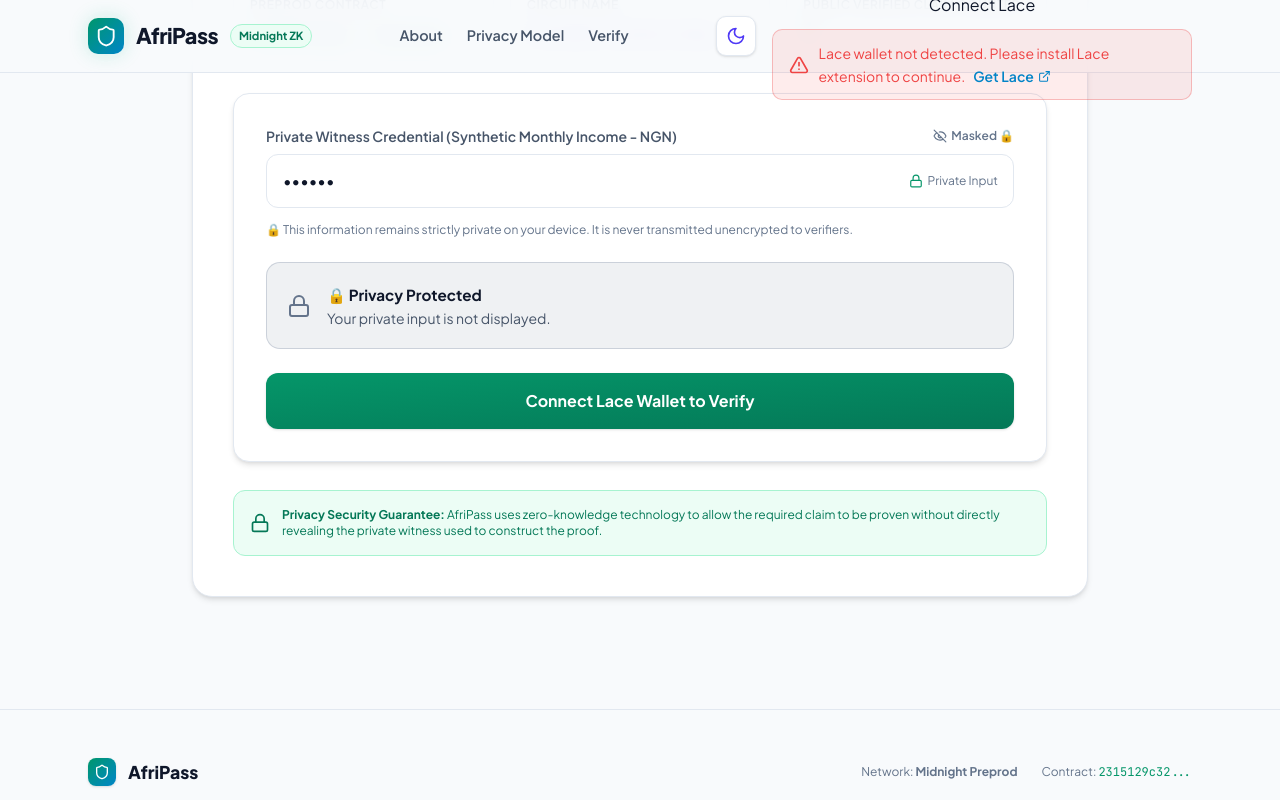
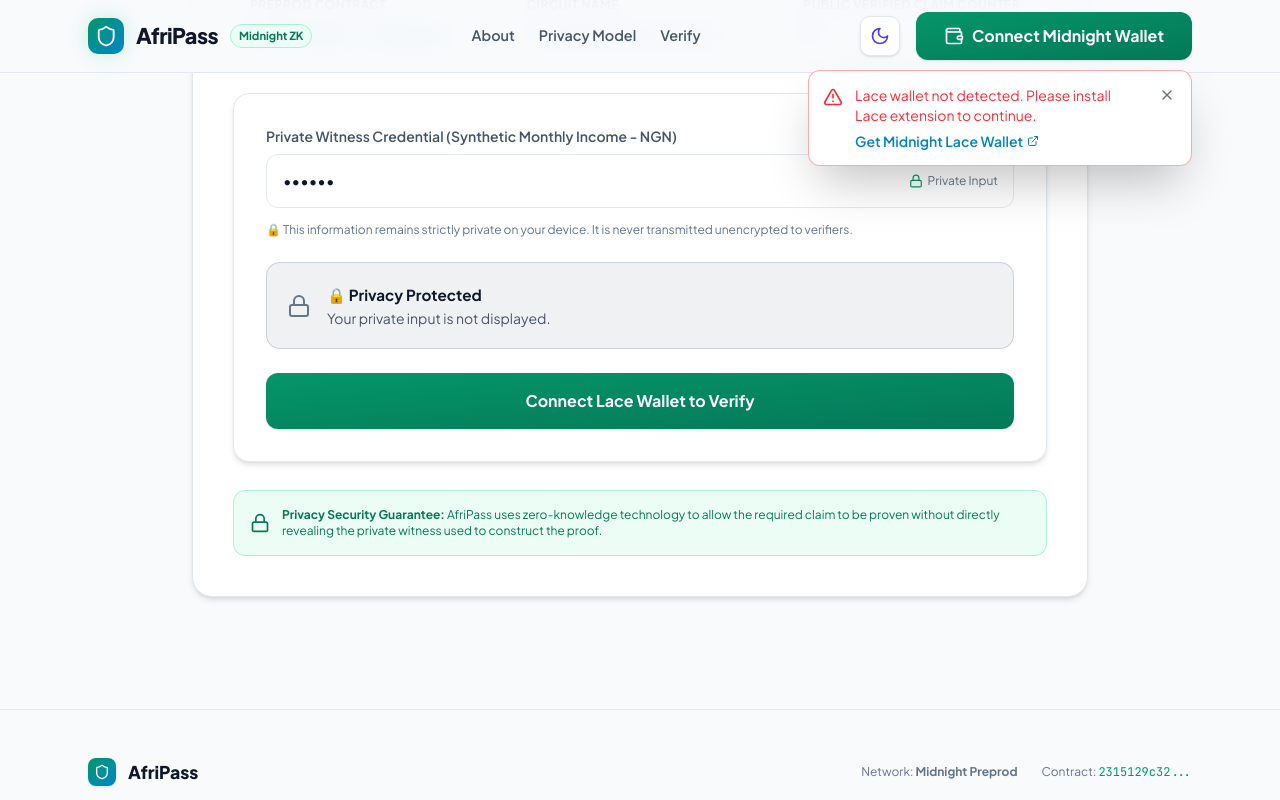
Before and after one commit to emarkees/afripass, a Next.js app: page / in a window 1280 px wide. Both pictures are taken after a click on the button "Connect Lace Wallet to Verify". Shown: the part 3317-4117 px from the top of the page. Built offline with nearby package versions, Linux system fonts and the light colour scheme.

Commit message:
fix: wallet error as floating dropdown with 10s auto-dismiss and manual close button

```diff
--- a/src/components/WalletConnect.tsx
+++ b/src/components/WalletConnect.tsx
@@ -1,7 +1,7 @@
 'use client';
 
-import React from 'react';
-import { Wallet, LogOut, CheckCircle2, AlertTriangle, ExternalLink, ShieldCheck } from 'lucide-react';
+import React, { useState, useEffect } from 'react';
+import { Wallet, LogOut, CheckCircle2, AlertTriangle, ExternalLink, X } from 'lucide-react';
 
 interface WalletConnectProps {
   isConnected: boolean;
@@ -22,102 +22,88 @@
   onConnect,
   onDisconnect,
 }) => {
+  const [displayError, setDisplayError] = useState<string | null>(null);
+
+  // Auto-dismiss error alert after 10 seconds (10,000ms)
+  useEffect(() => {
+    if (error) {
+      setDisplayError(error);
+      const timer = setTimeout(() => {
+        setDisplayError(null);
+      }, 10000);
+
+      return () => clearTimeout(timer);
+    } else {
+      setDisplayError(null);
+    }
+  }, [error]);
+
+  const handleDismissError = () => {
+    setDisplayError(null);
+  };
+
   // Truncate wallet address for clean UI presentation
   const truncatedAddress = address
     ? `${address.slice(0, 10)}...${address.slice(-6)}`
     : null;
 
   return (
-    <div style={{ display: 'flex', flexDirection: 'column', gap: '0.75rem' }}>
+    <div className="relative">
       {/* Header Button Mode / Card View */}
       {isConnected ? (
-        <div style={{
-          display: 'flex',
-          alignItems: 'center',
-          gap: '0.75rem',
-          backgroundColor: 'var(--bg-surface)',
-          border: '1px solid var(--badge-border)',
-          borderRadius: '0.75rem',
-          padding: '0.5rem 0.85rem'
-        }}>
-          <div style={{
-            display: 'flex',
-            alignItems: 'center',
-            gap: '0.5rem',
-            color: 'var(--badge-text)',
-            fontSize: '0.875rem',
-            fontWeight: 600
-          }}>
-            <CheckCircle2 style={{ width: '1.1rem', height: '1.1rem' }} />
+        <div className="flex items-center gap-3 bg-[var(--bg-surface)] border border-[var(--badge-border)] rounded-xl px-3.5 py-2">
+          <div className="flex items-center gap-2 text-[var(--badge-text)] text-sm font-semibold">
+            <CheckCircle2 className="w-4 h-4" />
             <span>Connected</span>
           </div>
 
-          <div style={{
-            fontFamily: 'monospace',
-            fontSize: '0.85rem',
-            backgroundColor: 'var(--bg-card)',
-            padding: '0.25rem 0.6rem',
-            borderRadius: '0.4rem',
-            border: '1px solid var(--border-color)',
-            color: 'var(--text-primary)'
-          }}>
+          <div className="font-mono text-xs bg-[var(--bg-card)] px-2.5 py-1 rounded-md border border-[var(--border-color)] text-[var(--text-primary)]">
             {truncatedAddress}
           </div>
 
           <button
             onClick={onDisconnect}
-            className="btn btn-secondary"
-            style={{ padding: '0.35rem 0.65rem', fontSize: '0.8rem', height: 'auto' }}
-            title="Disconnect Lace Wallet"
+            className="inline-flex items-center justify-center gap-1.5 px-2.5 py-1.5 h-auto rounded-lg font-bold text-xs cursor-pointer border border-[var(--border-color)] bg-[var(--bg-surface)] text-[var(--text-primary)] hover:bg-[var(--bg-card-hover)] hover:border-slate-400 dark:hover:border-slate-500 transition-colors shadow-sm"
+            title="Disconnect Midnight Wallet"
           >
-            <LogOut style={{ width: '0.9rem', height: '0.9rem' }} /> Disconnect
+            <LogOut className="w-3.5 h-3.5" /> Disconnect
           </button>
         </div>
       ) : (
         <button
           onClick={onConnect}
-          className="btn btn-primary"
-          style={{ gap: '0.5rem' }}
+          className="inline-flex items-center justify-center gap-2 px-5 sm:px-7 py-2.5 sm:py-3 rounded-xl font-bold text-sm sm:text-base cursor-pointer border-0 text-white bg-gradient-to-br from-[var(--primary-emerald)] to-[var(--emerald-hover)] hover:brightness-105 hover:shadow-[0_0_20px_rgba(16,185,129,0.2)] dark:hover:shadow-[0_0_25px_rgba(16,185,129,0.25)] transition-all shadow-sm shrink-0"
         >
-          <Wallet style={{ width: '1.25rem', height: '1.25rem' }} /> Connect Lace
+          <Wallet className="w-4 h-4 sm:w-5 sm:h-5" /> Connect Midnight Wallet
         </button>
       )}
 
-      {/* Error Alert Displays */}
-      {error && (
-        <div style={{
-          backgroundColor: 'rgba(239, 68, 68, 0.1)',
-          border: '1px solid rgba(239, 68, 68, 0.3)',
-          borderRadius: '0.625rem',
-          padding: '0.75rem 1rem',
-          color: '#ef4444',
-          fontSize: '0.875rem',
-          display: 'flex',
-          alignItems: 'center',
-          gap: '0.6rem',
-          maxWidth: '420px'
-        }}>
-          <AlertTriangle style={{ width: '1.25rem', height: '1.25rem', flexShrink: 0 }} />
-          <div>
-            <span>{error}</span>
+      {/* Floating Error Alert Dropdown (Auto-dismisses in 10s) */}
+      {displayError && (
+        <div className="absolute top-full right-0 mt-2.5 z-50 w-72 sm:w-96 bg-[var(--bg-card)] border border-red-500/40 rounded-xl p-3.5 text-red-500 text-xs sm:text-sm flex items-start gap-3 shadow-2xl backdrop-blur-lg">
+          <AlertTriangle className="w-5 h-5 shrink-0 mt-0.5 text-red-500" />
+          <div className="flex-1 pr-1">
+            <span>{displayError}</span>
             {!isLaceInstalled && (
+              <div className="mt-1.5">
                 <a
                   href="https://www.lace.io/"
                   target="_blank"
                   rel="noopener noreferrer"
-                style={{
-                  display: 'inline-flex',
-                  alignItems: 'center',
-                  gap: '0.25rem',
-                  color: 'var(--accent-cyan)',
-                  marginLeft: '0.5rem',
-                  fontWeight: 600
-                }}
+                  className="inline-flex items-center gap-1 text-[var(--accent-cyan)] font-semibold hover:underline"
                 >
-                Get Lace <ExternalLink style={{ width: '0.8rem', height: '0.8rem' }} />
+                  Get Midnight Lace Wallet <ExternalLink className="w-3 h-3" />
                 </a>
+              </div>
             )}
           </div>
+          <button
+            onClick={handleDismissError}
+            className="text-[var(--text-muted)] hover:text-red-500 p-0.5 rounded-md cursor-pointer transition-colors shrink-0"
+            title="Dismiss notification"
+          >
+            <X className="w-4 h-4" />
+          </button>
         </div>
       )}
     </div>
```
Lines whose indentation alone changed are shown as unchanged.
